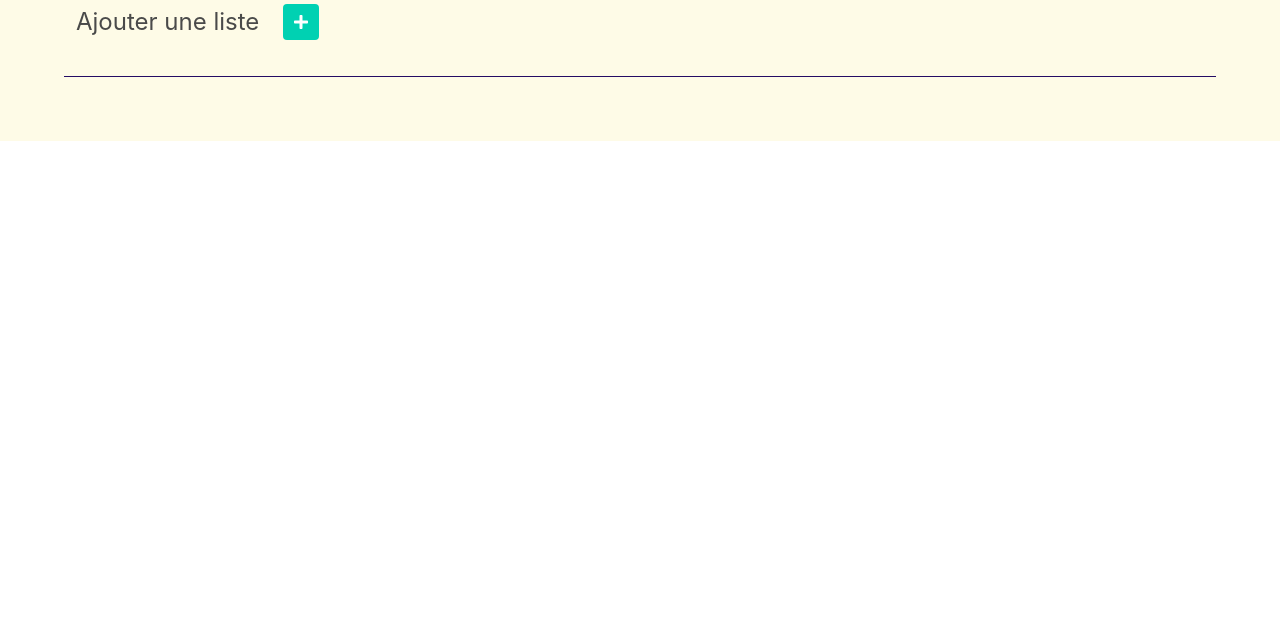
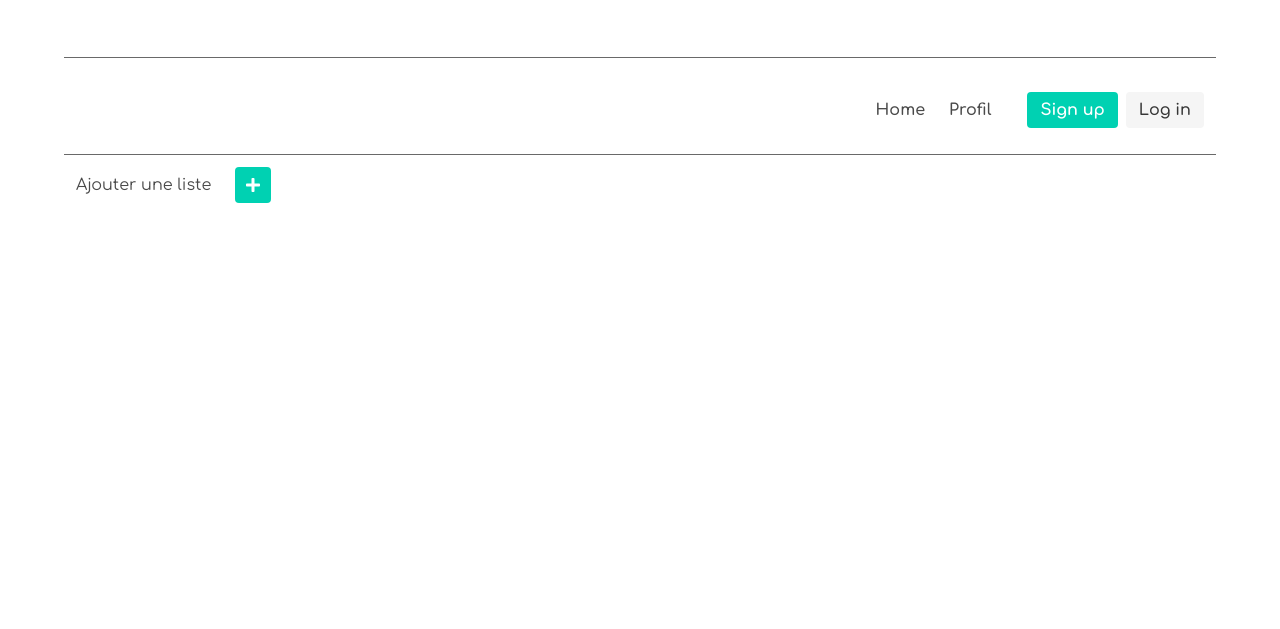
Before and after one commit to helene-nguyen/okanban-app, a plain HTML site: page index.html in a window 1280 px wide. Shown: the part 171-800 px from the top of the page. Drawn offline with nearby package versions, Linux system fonts and the light colour scheme; no server answers.

Commit message:
[style] navbar

```diff
--- a/assets/css/style.css
+++ b/assets/css/style.css
@@ -3,15 +3,59 @@
 @import url('https://fonts.googleapis.com/css2?family=Poppins:wght@300;400;500;600;700&display=swap');
 @import url('https://fonts.googleapis.com/css2?family=Comfortaa:wght@300;400;500;600;700&display=swap%27');
 
+
+/*~ASSETS*/
+:root {
+
+  /* ? - BOXSHADOW - */
+  /* https: //getcssscan.com/css-box-shadow-examples */
+
+  --box-shadow01: rgba(149, 157, 165, 0.2) 0px 8px 24px;
+  --box-shadow02: rgba(100, 100, 111, 0.2) 0px 7px 29px 0px;
+  --box-shadow03: rgba(99, 99, 99, 0.2) 0px 2px 8px 0px;
+  --box-shadow04: rgba(0, 0, 0, 0.16) 0px 1px 4px;
+  --box-shadow05: rgba(9, 30, 66, 0.25) 0px 4px 8px -2px,
+    rgba(9, 30, 66, 0.08) 0px 0px 0px 1px;
+  --BoxShadow06: rgba(0, 0, 0, 0.19) 0px 10px 20px,
+    rgba(0, 0, 0, 0.23) 0px 6px 6px;
+
+  /* ? - SEPARATOR - */
+
+  --separator-top: 0px -10px 15px -18px rgba(23, 26, 38, 0.80);
+  --separator-bottom: 0px 10px 15px -18px rgba(23, 26, 38, 0.80);
+
+  /* ? - COLOR PRIMARY - */
+  /* https: //color.adobe.com/fr/trends */
+
+  --primary-color01: #011526;
+  --primary-color02: #F2F0F0;
+  --primary-color03: #8C8181;
+  --primary-color04: #BFB4B4;
+  --primary-color05: #262626;
+
+  /* ? - COLOR SECONDARY - */
+
+  /* ! - TYPOGRAPHIES - */
+  --font-poppins: 'Poppins', sans-serif;
+  --font-comfortaa: 'Comfortaa', cursive, sans-serif;
+
+}
+
 body {
-  background-color: #FEFBE7;
+  font-family: var(--font-comfortaa);
+  font-weight: 600;
+  background-color: var(--PrimaryColor02);
+  margin: 0 auto;
 }
+
 
 /* LIST */
 .title {
-  font-size: 3em;
+  font-size: 6rem;
+  text-align: center;
+  user-select: none;
   padding-bottom: 0.75em;
-  border-bottom: 1px solid #240c64;
+  border-bottom: 1px solid #696969;
 }
 
 .panel-heading {
@@ -46,19 +90,18 @@ h2.list-title:hover {
   padding-top: 0.5em;
 }
 
-.button-add-list {
+.add-list {
   margin: 1em 0;
   display: flex;
   align-items: center;
   padding-bottom: 2.25em;
-  border-bottom: 1px solid #240c64;
+  border-top: 1px solid #696969;
 }
 
+#addListButton {
+  margin-left: 1.5rem;
+}
 
-.add-button {
-  font-size: 1.5em;
-  margin-right: 1em;
-}
 
 /* CARD */
 
@@ -125,7 +168,7 @@ h2.list-title:hover {
 #container-new-tag {
   display: flex;
   flex-direction: row;
-  justify-content: center;
+  justify-content: space-between;
   align-items: center;
   margin-top: 0.5em;
 }
@@ -133,9 +176,9 @@ h2.list-title:hover {
 #new-tag {
   padding: 0;
   border: none;
-  /* border-bottom: 1px solid #e3e3e3; */
+  border-bottom: 1px solid #e3e3e3;
   display: inherit;
-  width: 100%;
+  width: 10rem;
   outline: none;
   font-size: 10px;
   transition: all 0.25s ease;
@@ -180,6 +223,12 @@ h2.list-title:hover {
   box-shadow: none;
 }
 
-#new-tag-color:hover{
+#new-tag-color:hover {
   box-shadow: rgba(149, 157, 165, 0.2) 0px 8px 24px;
 }
+
+.navbar {
+  display: flex;
+  justify-content: center;
+  width: 100%;
+}
--- a/assets/js/app.js
+++ b/assets/js/app.js
@@ -320,8 +320,6 @@ const app = {
   async handleAddCardForm(event) {
     event.preventDefault();
 
-
-
     const data = new FormData(event.target);
 
     const cardTitle = data.get('card_title');
@@ -467,6 +465,7 @@ const app = {
     document.querySelector(`#editCardModal input[name="card_edit"]`).value = '';
 
     const editModalElement = document.getElementById('editCardModal');
+
     editModalElement.classList.add('is-active');
     editModalElement.querySelector('.card-id').value = cardId;
     editModalElement.querySelector('.card-order').value = cardOrder;
@@ -486,8 +485,7 @@ const app = {
     const targetCardElement = document.querySelector(`[data-card-id="${cardId}"]`);
     console.log("Carte visée: ", targetCardElement);
 
-
-    let data = new FormData(event.target);
+    const data = new FormData(event.target);
     const cardEdit = data.get('card_edit');
     const cardDescription = data.get('card_description');
     const cardColor = data.get('card_color');
@@ -524,7 +522,6 @@ const app = {
       targetCardElement.querySelector('.card-description').textContent = cardDescription;
       targetCardElement.style.borderTop = `4px solid ${cardColor}`;
 
-
       app.hideEditModalCard();
     }
 
--- a/index.html
+++ b/index.html
@@ -16,11 +16,43 @@
 <body>
     <section class="section ">
         <div class="container">
+
             <h1 class="title">
                 oKanban
             </h1>
 
-            <div class="column button-add-list">
+            <nav class="navbar-end" role="navigation" aria-label="main navigation">
+
+                <div id="navbarBasicExample">
+                    <div class="navbar">
+                        <div class="navbar-item">
+                            <a class="navbar-item" href="#">
+                                Home
+                            </a>
+
+                            <a class="navbar-item" href="#">
+                                Profil
+                            </a>
+                        </div>
+
+
+                        <div class="navbar-item nav-connexion">
+                            <div class="buttons">
+                                <a class="button is-primary">
+                                    <strong>Sign up</strong>
+                                </a>
+                                <a class="button is-light">
+                                    Log in
+                                </a>
+                            </div>
+                        </div>
+                    </div>
+
+
+                </div>
+            </nav>
+
+            <div class="column add-list">
                 <h2 class="add-button">Ajouter une liste</h2>
                 <button class="button is-primary" id="addListButton">
                     <span class="icon is-small">
@@ -186,8 +218,8 @@
                             <!--~ INPUTS fetch info to create list-->
                             <label class="label">Nom de la liste</label>
                             <input type="text" class="input list-id" name="list_name" value=""
-                                placeholder="Nom de la liste">
-                            <label class="label">Description (option)</label>
+                                placeholder="Nom de la liste" required>
+                            <label class="label">Description (facultatif)</label>
                             <input type="text" class="input list-id" name="list_description" value=""
                                 placeholder="Description de la liste">
                             <!-- TODO replace correct value of user -->
@@ -258,13 +290,13 @@
 
                             <!--~INPUTS CREATE CARD -->
                             <label class="label">Nom de la carte</label>
-                            <input type="text" class="input" name="card_title" value="" placeholder="Nom de la carte">
+                            <input type="text" class="input" name="card_title" value="" placeholder="Nom de la carte" required>
 
                             <label class="label">Description</label>
                             <input type="text" class="input" name="card_description" value=""
-                                placeholder="Description de la carte">
+                                placeholder="Description de la carte" required>
 
-                            <label for="card-color" class="label">Color (option)</label>
+                            <label for="card-color" class="label">Couleur (facultatif)</label>
                             <input type="color" id="card-color" class="input card-color" name="card_color"
                                 value="#7FB5FF">
 
```
